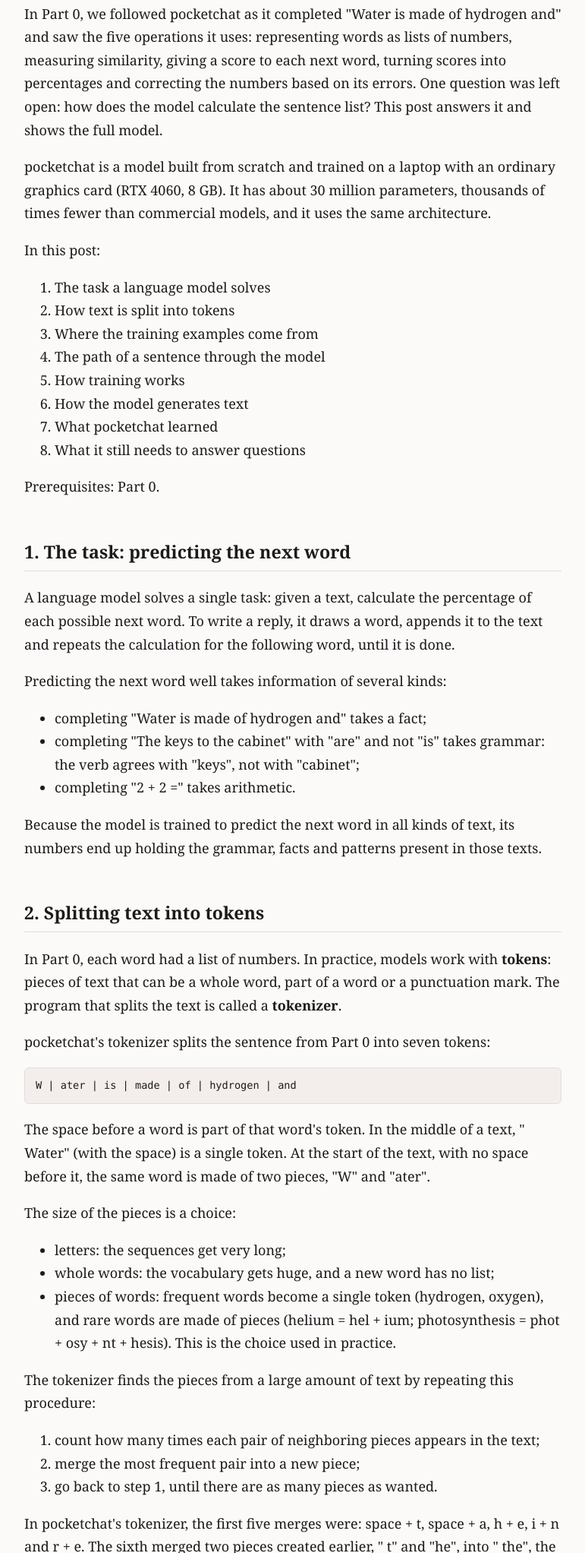
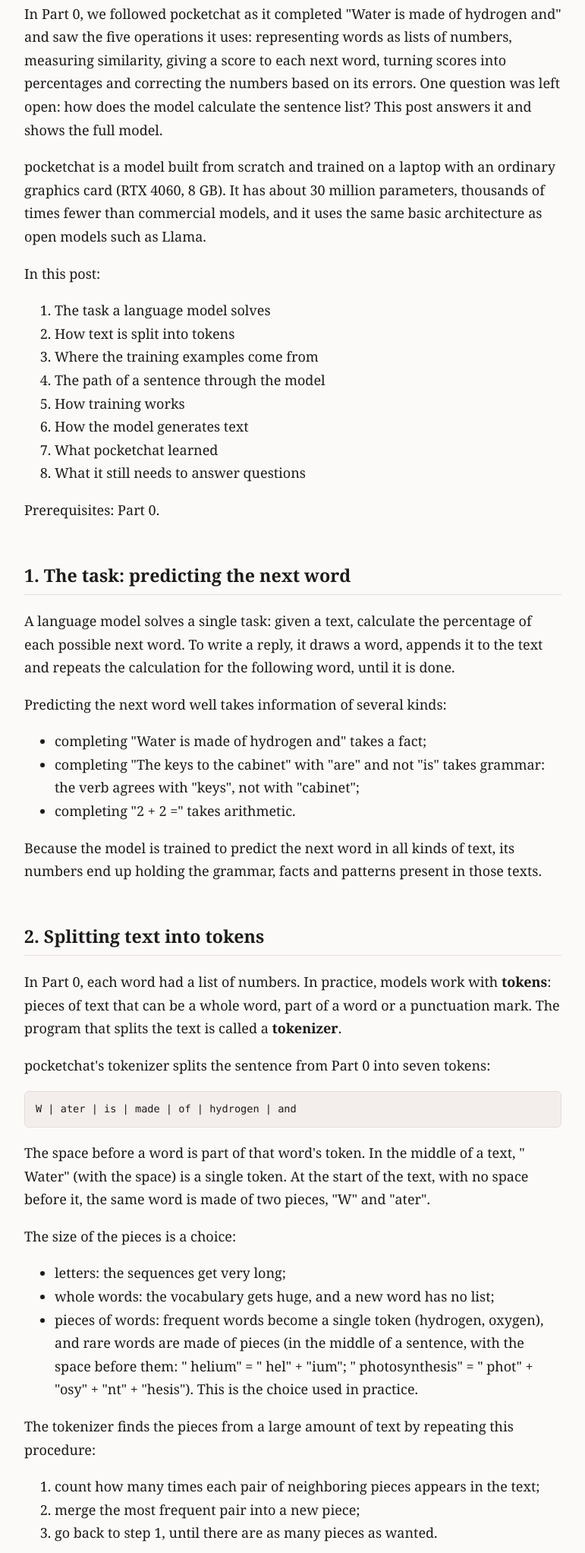
Before and after one commit to dedezza1D/dedezza1D.github.io, a plain HTML site: page inside-a-chatgpt/part-1-inside-the-model.html in a window 1280 px wide. Shown: the part 264-2308 px from the top of the page at 76% size, without its empty margins (254-1025 px from the left). Drawn offline with Linux system fonts and the light colour scheme.

Commit message:
Part 1: name the architecture precisely and mark the space in the token examples
- 'the same architecture' as commercial models becomes 'the same basic architecture as open
  models such as Llama'; the architecture of commercial models is not public
- the helium and photosynthesis splits hold with the space before the word, as in the middle
  of a sentence, and the text now says so

```diff
--- a/inside-a-chatgpt/part-1-inside-the-model.html
+++ b/inside-a-chatgpt/part-1-inside-the-model.html
@@ -32,7 +32,7 @@ ol.toc li{margin:.5em 0}ol.toc .meta{display:block}
 </style><link rel="alternate" hreflang="pt-BR" href="https://dedezza1d.github.io/como-um-chatgpt-funciona/parte-1-por-dentro.html"></head><body><main><div class="kicker">Inside a ChatGPT · a series in three parts · <a class="lang" href="../como-um-chatgpt-funciona/parte-1-por-dentro.html" hreflang="pt-BR">Leia em português</a></div><nav class="series"><a href="part-0-the-math.html">← Part 0 — The math of AI, without fear</a><a href="part-2-teaching-it-to-chat.html">Part 2 — Teaching the model to chat →</a></nav><h1>Part 1 — Inside the model</h1>
 <p><em>Series "Inside a ChatGPT" · Part 1 of 3</em></p>
 <p>In Part 0, we followed pocketchat as it completed "Water is made of hydrogen and" and saw the five operations it uses: representing words as lists of numbers, measuring similarity, giving a score to each next word, turning scores into percentages and correcting the numbers based on its errors. One question was left open: how does the model calculate the sentence list? This post answers it and shows the full model.</p>
-<p>pocketchat is a model built from scratch and trained on a laptop with an ordinary graphics card (RTX 4060, 8 GB). It has about 30 million parameters, thousands of times fewer than commercial models, and it uses the same architecture.</p>
+<p>pocketchat is a model built from scratch and trained on a laptop with an ordinary graphics card (RTX 4060, 8 GB). It has about 30 million parameters, thousands of times fewer than commercial models, and it uses the same basic architecture as open models such as Llama.</p>
 <p>In this post:</p>
 <ol>
 <li>The task a language model solves</li>
@@ -64,7 +64,7 @@ ol.toc li{margin:.5em 0}ol.toc .meta{display:block}
 <ul>
 <li>letters: the sequences get very long;</li>
 <li>whole words: the vocabulary gets huge, and a new word has no list;</li>
-<li>pieces of words: frequent words become a single token (hydrogen, oxygen), and rare words are made of pieces (helium = hel + ium; photosynthesis = phot + osy + nt + hesis). This is the choice used in practice.</li>
+<li>pieces of words: frequent words become a single token (hydrogen, oxygen), and rare words are made of pieces (in the middle of a sentence, with the space before them: " helium" = " hel" + "ium"; " photosynthesis" = " phot" + "osy" + "nt" + "hesis"). This is the choice used in practice.</li>
 </ul>
 <p>The tokenizer finds the pieces from a large amount of text by repeating this procedure:</p>
 <ol>
```
Also changed, not shown: como-um-chatgpt-funciona/parte-1-por-dentro.html (+2 -2 lines).
